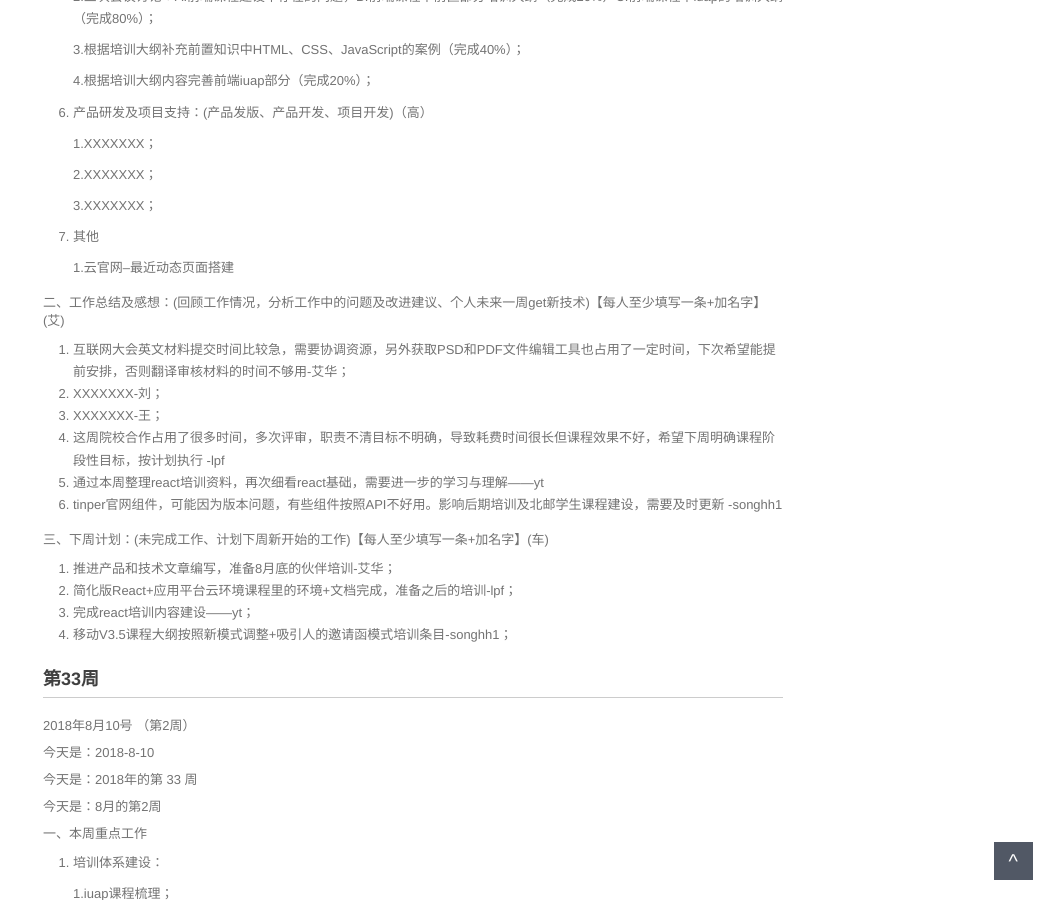
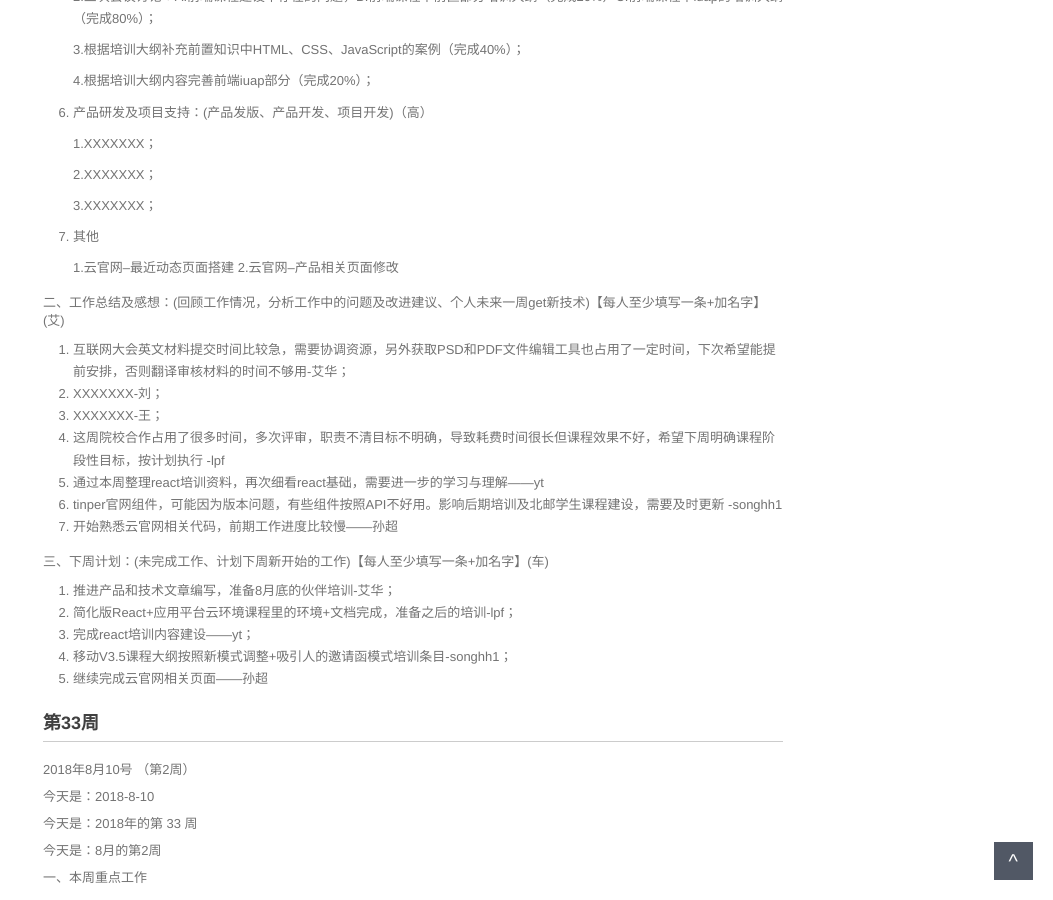
Before and after one commit to walllFlower/blog, a Jekyll site: the page built from _posts/2018-07-17-day_report_cxz.md, in a window 1280 px wide and 900 px high, scrolled down 1205 px. Shown: the whole window, without its empty margins (227-1280 px from the left). Built offline with Jekyll 4.4.1, drawn with Linux system fonts in a browser that asks for light colours; comment, search, counter and statistics services are not loaded.

Commit message:
Update 2018-07-17-day_report_cxz.md

```diff
--- a/_posts/2018-07-17-day_report_cxz.md
+++ b/_posts/2018-07-17-day_report_cxz.md
@@ -83,6 +83,7 @@ categories: 技术运营工作周报
 7. 其他
 
     1.云官网--最近动态页面搭建
+    2.云官网--产品相关页面修改
 
 二、工作总结及感想：(回顾工作情况，分析工作中的问题及改进建议、个人未来一周get新技术)【每人至少填写一条+加名字】(艾)
 
@@ -92,6 +93,7 @@ categories: 技术运营工作周报
 4. 这周院校合作占用了很多时间，多次评审，职责不清目标不明确，导致耗费时间很长但课程效果不好，希望下周明确课程阶段性目标，按计划执行 -lpf
 5. 通过本周整理react培训资料，再次细看react基础，需要进一步的学习与理解——yt
 6. tinper官网组件，可能因为版本问题，有些组件按照API不好用。影响后期培训及北邮学生课程建设，需要及时更新 -songhh1
+7. 开始熟悉云官网相关代码，前期工作进度比较慢——孙超
 
 三、下周计划：(未完成工作、计划下周新开始的工作)【每人至少填写一条+加名字】(车)
 
@@ -99,7 +101,7 @@ categories: 技术运营工作周报
 2. 简化版React+应用平台云环境课程里的环境+文档完成，准备之后的培训-lpf；
 3. 完成react培训内容建设——yt；
 4. 移动V3.5课程大纲按照新模式调整+吸引人的邀请函模式培训条目-songhh1；
-
+5. 继续完成云官网相关页面——孙超
 
 ###  第33周
 
```
